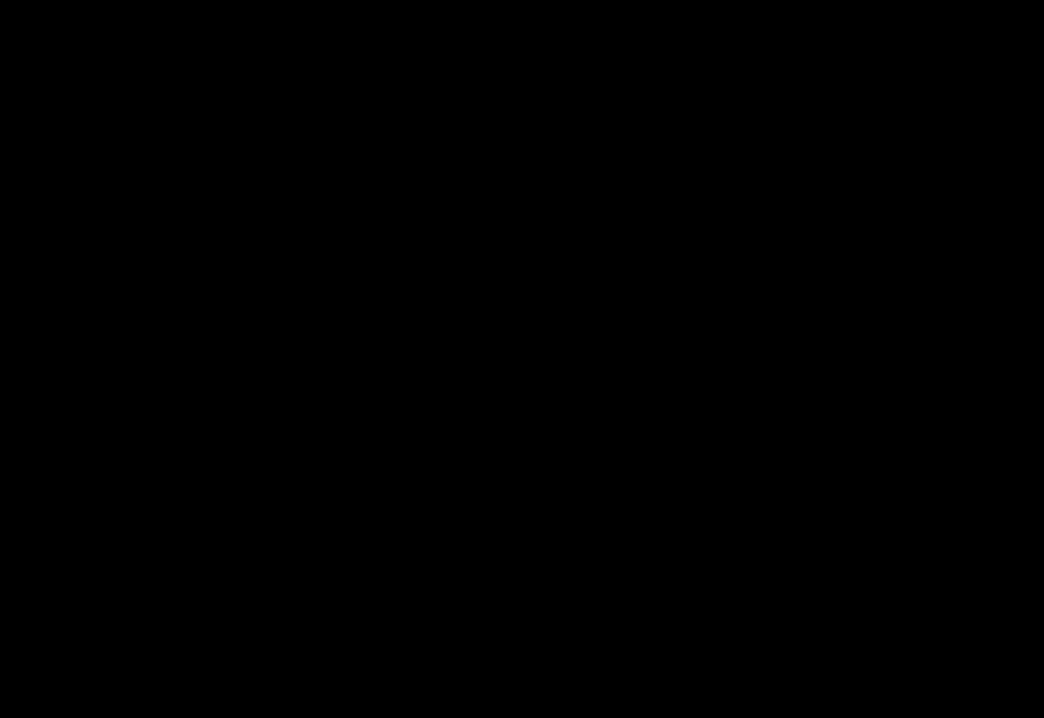
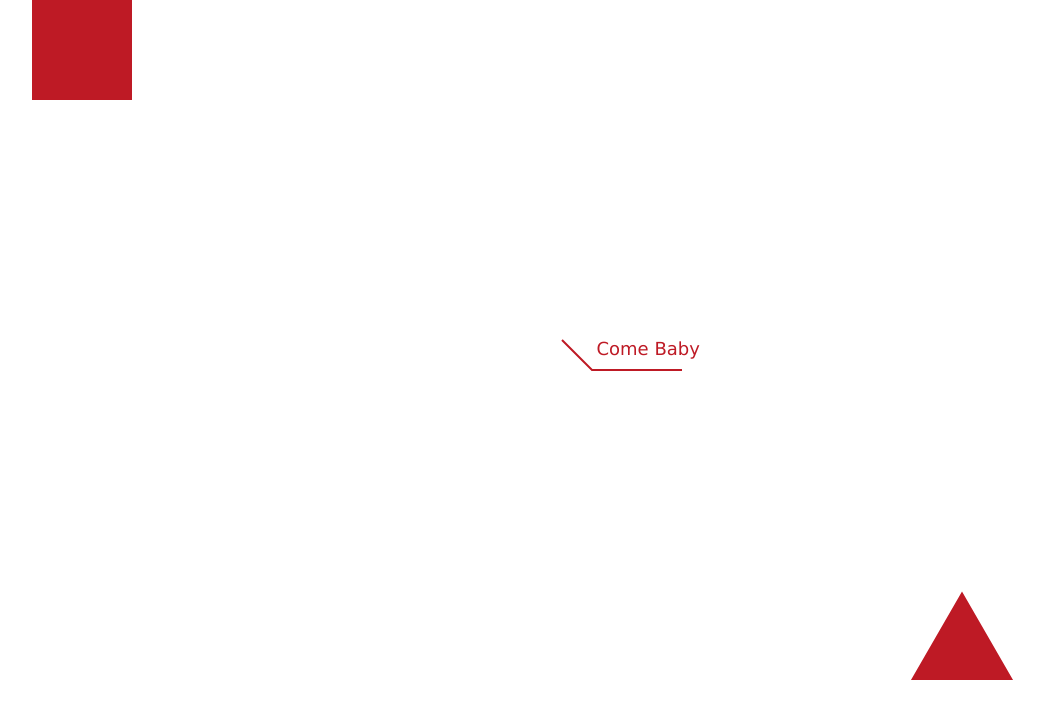
Before and after one commit to AngSoftKPL/angsoftkpl.github.io, a plain HTML site: page Birthday/index.html in a window 1280 px wide. Shown: the whole page, without its empty margins (38-1082 px from the left). Drawn offline with nearby package versions, Linux system fonts and the light colour scheme.

Commit message:
Prueba seis

```diff
--- a/Birthday/index.html
+++ b/Birthday/index.html
@@ -13,8 +13,7 @@
 	<script type="text/javascript" src="./scripts/jscex-async-powerpack.min.js"></script>
 	<script src="./scripts/love.js"></script>
 	<link rel="stylesheet" href="https://maxcdn.bootstrapcdn.com/bootstrap/3.3.1/css/bootstrap.min.css">
-	<link rel="stylesheet" type="text/css" href="styles/loading.css">
-	<link rel="stylesheet" type="text/css" href="styles/index.css">
+
 </head>
 
 <body>
```
